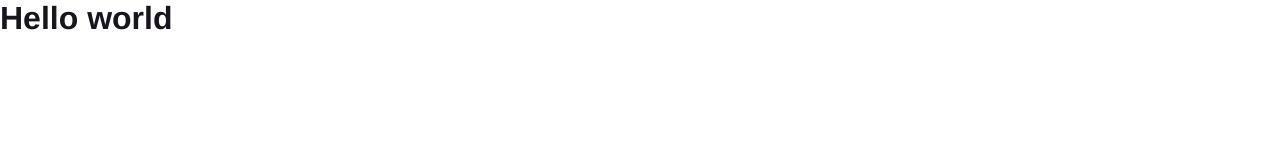
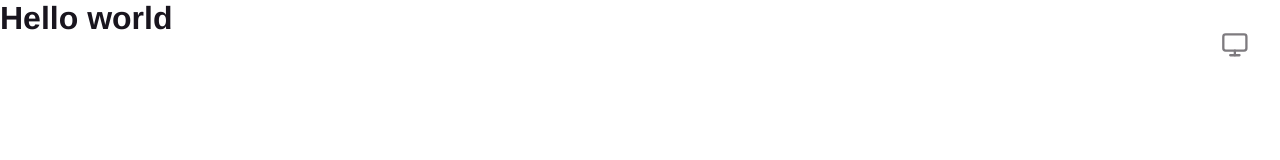
Before and after one commit to lettertwo/lettertwo.github.io, a Next.js app: page / in a window 1280 px wide. Shown: the top 160 px of the page. Built offline with nearby package versions, Linux system fonts and the light colour scheme.

Commit message:
Add theme toggle

```diff
--- a/src/app/globals.css
+++ b/src/app/globals.css
@@ -14,6 +14,24 @@
     --subtle: #7e7b7f;
     --link: #4d9fff;
   }
+}
+
+/* Manual light theme override */
+html[data-theme="light"] {
+  --background: #ffffff;
+  --foreground: #19151e;
+  --emphasized: #4a484f;
+  --subtle: #7e7b7f;
+  --link: #1948df;
+}
+
+/* Manual dark theme override */
+html[data-theme="dark"] {
+  --background: #19151e;
+  --foreground: #ededed;
+  --emphasized: #ffffff;
+  --subtle: #7e7b7f;
+  --link: #4d9fff;
 }
 
 html,
@@ -49,3 +67,61 @@ a {
   color: inherit;
   text-decoration: none;
 }
+
+#scrollup-bar {
+  position: fixed;
+  top: 0;
+  width: 100%;
+  z-index: 1000;
+  display: flex;
+  flex-direction: row;
+  justify-content: flex-end;
+  transition: transform 0.3s ease-out;
+  pointer-events: none;
+  transform: translateY(0);
+
+  & > * {
+    pointer-events: auto;
+  }
+
+  &.hidden {
+    transform: translateY(-100%);
+  }
+}
+
+/* Theme toggle styles */
+.theme-toggle {
+  display: flex;
+  align-items: center;
+  justify-content: center;
+  width: 42px;
+  height: 42px;
+  margin: 1.5rem;
+  border: none;
+  border-radius: 8px;
+  background: transparent;
+  color: var(--subtle);
+  cursor: pointer;
+  transition:
+    opacity 0.2s ease,
+    transform 0.2s ease;
+
+  &:hover {
+    opacity: 0.8;
+    transform: scale(1.05);
+  }
+
+  &:focus-visible {
+    outline: 2px solid var(--link);
+    outline-offset: 2px;
+  }
+
+  &:active {
+    transform: scale(0.95);
+  }
+
+  > svg {
+    width: 66%;
+    height: 66%;
+  }
+}
--- a/src/app/layout.tsx
+++ b/src/app/layout.tsx
@@ -1,4 +1,7 @@
 import type { Metadata } from "next";
+import ScrollupBar from "@/components/ScrollupBar";
+import ThemeToggle, { THEME_BOOTSTRAP_SCRIPT } from "@/components/ThemeToggle";
+
 import "./globals.css";
 
 export const metadata: Metadata = {
@@ -12,8 +15,16 @@ export default function RootLayout({
   children: React.ReactNode;
 }>) {
   return (
-    <html lang="en">
-      <body>{children}</body>
+    <html suppressHydrationWarning lang="en">
+      <head>
+        <script dangerouslySetInnerHTML={{ __html: THEME_BOOTSTRAP_SCRIPT }} />
+      </head>
+      <body>
+        <ScrollupBar>
+          <ThemeToggle />
+        </ScrollupBar>
+        {children}
+      </body>
     </html>
   );
 }
--- /dev/null
+++ b/src/components/ScrollupBar.tsx
@@ -0,0 +1,40 @@
+"use client";
+
+import { useEffect, useRef, useState } from "react";
+
+export default function ScrollupBar({
+  children,
+}: {
+  children: React.ReactNode;
+}) {
+  const [scrollDirection, setScrollDirection] = useState<"up" | "down">("up");
+  const [scrolledToContent, setScrolledToContent] = useState(false);
+  const lastScrollTop = useRef(0);
+
+  useEffect(() => {
+    const scrollContainer = window.document.body;
+
+    function handleScroll() {
+      const scrollTop = scrollContainer.scrollTop;
+      setScrollDirection(scrollTop > lastScrollTop.current ? "down" : "up");
+      setScrolledToContent(scrollTop > 100);
+      lastScrollTop.current = scrollTop;
+    }
+
+    scrollContainer.addEventListener("scroll", handleScroll);
+    return () => {
+      scrollContainer.removeEventListener("scroll", handleScroll);
+    };
+  }, []);
+
+  return (
+    <div
+      id="scrollup-bar"
+      className={
+        scrollDirection == "down" || scrolledToContent ? "hidden" : undefined
+      }
+    >
+      {children}
+    </div>
+  );
+}
--- /dev/null
+++ b/src/components/ThemeToggle.tsx
@@ -0,0 +1,131 @@
+"use client";
+
+import { useEffect, useLayoutEffect, useState } from "react";
+import DarkIcon from "@/icons/DarkIcon";
+import LightIcon from "@/icons/LightIcon";
+import SystemIcon from "@/icons/SystemIcon";
+
+const TOGGLE_STATES = {
+  system: { icon: <SystemIcon />, label: "system mode" },
+  light: { icon: <LightIcon />, label: "light mode" },
+  dark: { icon: <DarkIcon />, label: "dark mode" },
+} as const;
+
+export type ToggleState = keyof typeof TOGGLE_STATES;
+export type Theme = keyof Omit<typeof TOGGLE_STATES, "system">;
+
+const TOGGLE_STATE_CYCLE = ["system", "light", "dark"] as const;
+
+const STORAGE_KEY = "themeToggleState";
+
+function isValidToggleState(value?: string | null): value is ToggleState {
+  return value != null && value in TOGGLE_STATES;
+}
+
+function getSystemTheme(): Theme {
+  if (typeof window === "undefined") return "light";
+
+  const mediaQuery = window.matchMedia("(prefers-color-scheme: dark)");
+  return mediaQuery.matches ? "dark" : "light";
+}
+
+function getStoredToggleState(): ToggleState {
+  if (typeof window === "undefined") return "system";
+
+  try {
+    const stored = localStorage.getItem(STORAGE_KEY);
+    if (isValidToggleState(stored)) {
+      return stored;
+    }
+  } catch (error) {
+    console.warn("Failed to read theme from localStorage:", error);
+  }
+
+  return "system";
+}
+
+function resolveTheme(toggleState: ToggleState): Theme {
+  if (toggleState === "system") {
+    return getSystemTheme();
+  }
+  return toggleState;
+}
+
+function getNextToggleState(current: ToggleState): ToggleState {
+  const currentIndex = TOGGLE_STATE_CYCLE.indexOf(current);
+  const nextIndex = (currentIndex + 1) % TOGGLE_STATE_CYCLE.length;
+  return TOGGLE_STATE_CYCLE[nextIndex];
+}
+
+export const THEME_BOOTSTRAP_SCRIPT = `(function() {
+  try {
+    const theme = localStorage.getItem('${STORAGE_KEY}') || 'system';
+    document.documentElement.setAttribute('data-theme', theme);
+  } catch (e) {
+    document.documentElement.setAttribute('data-theme', 'system');
+  }
+})();`;
+
+export default function ThemeToggle() {
+  const [resolvedTheme, setResolvedTheme] = useState<Theme | null>(null);
+  const [toggleState, setToggleState] = useState<ToggleState>("system");
+
+  useLayoutEffect(() => {
+    const htmlTheme = document.documentElement.getAttribute("data-theme");
+    const initialToggleState = isValidToggleState(htmlTheme)
+      ? htmlTheme
+      : getStoredToggleState();
+    // eslint-disable-next-line react-hooks/set-state-in-effect
+    setToggleState(initialToggleState);
+    setResolvedTheme(resolveTheme(initialToggleState));
+  }, []);
+
+  // Sync resolved theme with system preference if theme is "system"
+  useEffect(() => {
+    if (typeof window === "undefined" || toggleState !== "system") return;
+    const mediaQuery = window.matchMedia("(prefers-color-scheme: dark)");
+
+    const handleChange = (e: MediaQueryListEvent) => {
+      setResolvedTheme(e.matches ? "dark" : "light");
+    };
+
+    mediaQuery.addEventListener("change", handleChange);
+
+    return () => {
+      mediaQuery.removeEventListener("change", handleChange);
+    };
+  }, [toggleState]);
+
+  if (resolvedTheme == null) {
+    return null;
+  }
+
+  const nextToggleState = getNextToggleState(toggleState);
+
+  const cycleToggleState = (nextToggleState: ToggleState) => {
+    setToggleState(nextToggleState);
+    setResolvedTheme(resolveTheme(nextToggleState));
+
+    // Update HTML attribute
+    document.documentElement.setAttribute("data-theme", nextToggleState);
+
+    // Persist to localStorage
+    try {
+      localStorage.setItem(STORAGE_KEY, nextToggleState);
+    } catch (error) {
+      console.warn("Failed to save theme to localStorage:", error);
+    }
+  };
+
+  return (
+    <button
+      onClick={() => cycleToggleState(nextToggleState)}
+      title={`Switch to ${TOGGLE_STATES[nextToggleState].label}`}
+      aria-label={`Switch to ${TOGGLE_STATES[nextToggleState].label}`}
+      className="theme-toggle"
+      type="button"
+    >
+      {TOGGLE_STATES[toggleState].icon}
+    </button>
+  );
+}
--- /dev/null
+++ b/src/icons/DarkIcon.tsx
@@ -0,0 +1,15 @@
+export default function DarkIcon() {
+  return (
+    <svg
+      viewBox="0 0 24 24"
+      fill="none"
+      stroke="currentColor"
+      strokeWidth="2"
+      strokeLinecap="round"
+      strokeLinejoin="round"
+      aria-hidden="true"
+    >
+      <path d="M21 12.79A9 9 0 1 1 11.21 3 7 7 0 0 0 21 12.79z" />
+    </svg>
+  );
+}
--- /dev/null
+++ b/src/icons/LightIcon.tsx
@@ -0,0 +1,23 @@
+export default function LightIcon() {
+  return (
+    <svg
+      viewBox="0 0 24 24"
+      fill="none"
+      stroke="currentColor"
+      strokeWidth="2"
+      strokeLinecap="round"
+      strokeLinejoin="round"
+      aria-hidden="true"
+    >
+      <circle cx="12" cy="12" r="5" />
+      <line x1="12" y1="1" x2="12" y2="3" />
+      <line x1="12" y1="21" x2="12" y2="23" />
+      <line x1="4.22" y1="4.22" x2="5.64" y2="5.64" />
+      <line x1="18.36" y1="18.36" x2="19.78" y2="19.78" />
+      <line x1="1" y1="12" x2="3" y2="12" />
+      <line x1="21" y1="12" x2="23" y2="12" />
+      <line x1="4.22" y1="19.78" x2="5.64" y2="18.36" />
+      <line x1="18.36" y1="5.64" x2="19.78" y2="4.22" />
+    </svg>
+  );
+}
--- /dev/null
+++ b/src/icons/SystemIcon.tsx
@@ -0,0 +1,17 @@
+export default function LocationIcon() {
+  return (
+    <svg
+      viewBox="0 0 24 24"
+      fill="none"
+      stroke="currentColor"
+      strokeWidth="2"
+      strokeLinecap="round"
+      strokeLinejoin="round"
+      aria-hidden="true"
+    >
+      <rect x="2" y="3" width="20" height="14" rx="2" ry="2" />
+      <line x1="8" y1="21" x2="16" y2="21" />
+      <line x1="12" y1="17" x2="12" y2="21" />
+    </svg>
+  );
+}
```
